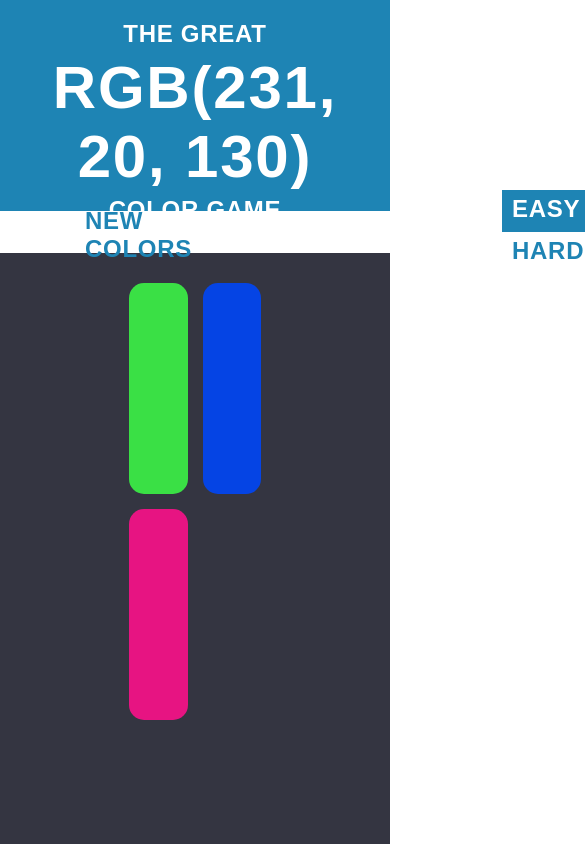
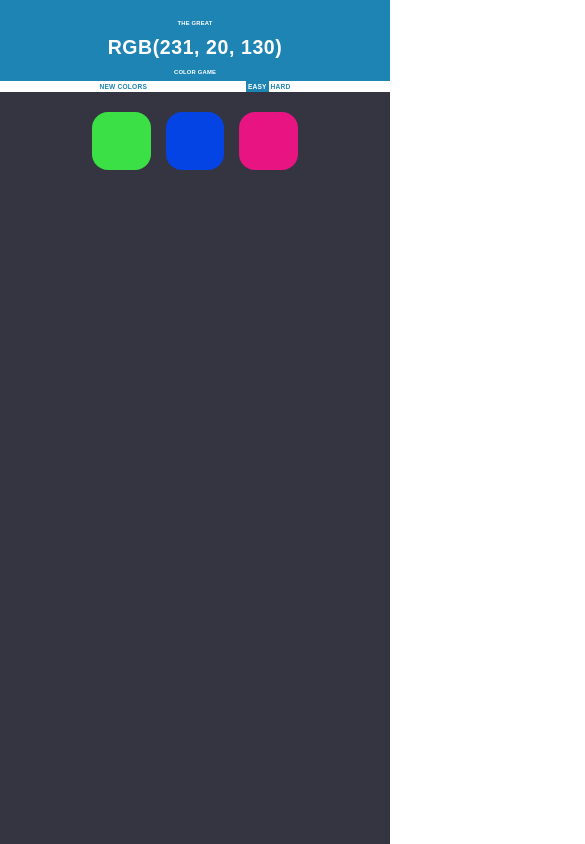
Before and after one commit to a-krkc/Intern-Projects, a plain HTML site: page 4-color-game/index.html in a window 390 px wide. Both pictures are taken after a click on the button "Easy Game". Shown: the whole page, 585 px wide, since content can reach past the window. Drawn offline with Linux system fonts and the light colour scheme.

Commit message:
refactoring to responsive design and code optimization

```diff
--- a/4-color-game/index.html
+++ b/4-color-game/index.html
@@ -12,49 +12,30 @@
       <div class="for-bg">
         <div class="rgb-area">
           <p>THE GREAT</p>
-          <p id="rgb">WTTCG(WELCOME TO THE COLOR GAME)</p>
+          <p id="rgb">RGB(THE COLOR GAME)</p>
           <p>COLOR GAME</p>
         </div>
       </div>
-      <div class="choose-play">
-        <div>
+      <div class="nav">
+        <div class="choose-play">
           <a href="#" id="new-color">NEW COLORS</a>
-        </div>
-        <div>
           <p id="state"></p>
-        </div>
-        <div>
           <a href="#" id="easy">EASY</a>
           <a href="#" id="hard">HARD</a>
         </div>
       </div>
 
       <div class="grid-container">
-        <div class="box-1">
+        <!-- <div class="box-1">
           <div class="layer"><span>Choose</span></div>
-        </div>
-        <div class="box-2">
-          <div class="layer"><span>Choose</span></div>
-        </div>
-        <div class="box-3">
-          <div class="layer"><span>Choose</span></div>
-        </div>
-        <div class="box-4">
-          <div class="layer"><span>Choose</span></div>
-        </div>
-        <div class="box-5">
-          <div class="layer"><span>Choose</span></div>
-        </div>
-        <div class="box-6">
-          <div class="layer"><span>Choose</span></div>
-        </div>
+        </div> -->
       </div>
     </div>
 
     <dialog data-modal>
       <div class="text">SELECT DIFFICULTY</div>
-      <button easy-button>Easy Game</button>
-      <button hard-button>Hard Game</button>
+      <button onclick="easyGame()" easy-button>Easy Game</button>
+      <button onclick="hardGame()" hard-button>Hard Game</button>
     </dialog>
 
     <script src="scripts/listener.js"></script>
--- a/4-color-game/scripts/app.js
+++ b/4-color-game/scripts/app.js
@@ -6,32 +6,52 @@ const state = document.getElementById("state");
 const easy = document.getElementById("easy");
 const hard = document.getElementById("hard");
 const modal = document.querySelector("[data-modal]");
-const easyButton = document.querySelector("[easy-button]");
-const hardButton = document.querySelector("[hard-button]");
-let boxesAll = [];
-let threeBoxes = [];
+const boxesAll = crateBoxes();
+const threeBoxes = boxesAll.slice(0, 3);
 let getRGB;
 init();
+const spans = getSpans();
 
 function init() {
   //? modal
   document.addEventListener("DOMContentLoaded", firstLoad);
-  easyButton.addEventListener("click", easyGame);
-  hardButton.addEventListener("click", hardGame);
 
   easy.addEventListener("click", easyGame);
   hard.addEventListener("click", hardGame);
   newColor.addEventListener("click", changeNew);
   gridContainer.addEventListener("click", gridListener);
-  selectBoxes();
+  renderBoxes();
 }
 
 //!
-function selectBoxes() {
-  for (let i = 1; i < 7; i++) {
-    boxesAll.push(document.querySelector(`.box-${i}`));
-  }
-  for (let i = 0; i < 3; i++) {
-    threeBoxes.push(boxesAll[i]);
-  }
+function crateBoxes() {
+  // const boxes = Array(6).fill().map((_, index) => {
+  const boxes = Array.from({ length: 6 }).map((_, index) => {
+    const box = document.createElement("div");
+    const layer = document.createElement("div");
+    const span = document.createElement("span");
+
+    box.className = `box-${index + 1}`;
+    layer.className = "layer";
+    span.textContent = "Choose";
+
+    layer.appendChild(span);
+    box.appendChild(layer);
+
+    return box;
+  });
+  return boxes;
 }
+
+//!
+function renderBoxes() {
+  boxesAll.map((box) => gridContainer.appendChild(box));
+  // console.log(boxesAll);
+  // console.log(threeBoxes);
+}
+
+//!
+function getSpans() {
+  const s = Array.from(document.querySelectorAll(".layer>span"));
+  return s;
+}
--- a/4-color-game/scripts/color.js
+++ b/4-color-game/scripts/color.js
@@ -2,13 +2,15 @@
 function changeColor(eOrH) {
   getRGB = getRandomColor();
   getRGB === "rgb(52, 53, 65)" && (getRGB = getRandomColor());
-  rgbText.innerText = getRGB;
+  rgbText.textContent = getRGB;
 
-  eOrH === "easy"
-    ? (threeBoxes.map((box) => (box.style.background = getRandomColor())),
-      (getRandomBoxFromArray(threeBoxes).style.background = getRGB))
-    : (boxesAll.map((box) => (box.style.background = getRandomColor())),
-      (getRandomBoxFromArray(boxesAll).style.background = getRGB));
+  if (eOrH === "easy") {
+    threeBoxes.map((box) => (box.style.background = getRandomColor()));
+    getRandomBoxFromArray(threeBoxes).style.background = getRGB;
+  } else {
+    boxesAll.map((box) => (box.style.background = getRandomColor()));
+    getRandomBoxFromArray(boxesAll).style.background = getRGB;
+  }
 }
 
 //!
--- a/4-color-game/scripts/display.js
+++ b/4-color-game/scripts/display.js
@@ -9,22 +9,31 @@ function displayBlock($) {
 }
 
 //!
-function displayText(_) {
-  _ ? (state.innerText = "CONGRATULATIONS!") : (state.innerText = "Try Again!");
+function displayText($) {
+  $
+    ? (state.textContent = "CONGRATULATIONS!")
+    : (state.textContent = "Try Again!");
 }
 
 //!
-function boxHidden(_) {
-  boxesAll.find((i) => i === _ && (i.style.visibility = "hidden"));
+function boxHidden($) {
+  boxesAll.find((i) => i === $ && (i.style.visibility = "hidden"));
 }
 
 //!
 function boxVisible() {
   boxesAll.map((i) => (i.style.visibility = "visible"));
-  stateTextReset();
 }
 
 //!
 function stateTextReset() {
-  state.innerText = "";
+  state.textContent = "";
+  addOrDeleteChoose(true);
 }
+
+//!
+function addOrDeleteChoose($) {
+  $
+    ? spans.map((i) => (i.textContent = "Choose"))
+    : spans.map((i) => (i.textContent = ""));
+}
--- a/4-color-game/scripts/game.js
+++ b/4-color-game/scripts/game.js
@@ -6,9 +6,10 @@ function easyGame() {
     return;
   }
 
-  boxesAll.filter((box, index) => index > 2 && (box.style.display = "none"));
-  easy.classList.add("clicked");
-  hard.classList.remove("clicked");
+  boxesAll.filter((box, index) => index > 2 && displayNone(box));
+
+  easy.className = "clicked";
+  hard.className = "";
 
   boxVisible();
   changeColor("easy");
@@ -22,9 +23,10 @@ function hardGame() {
     return;
   }
 
-  boxesAll.map((box) => (box.style.display = "block"));
-  hard.classList.add("clicked");
-  easy.classList.remove("clicked");
+  boxesAll.map((box) => displayBlock(box));
+
+  hard.className = "clicked";
+  easy.className = "";
 
   boxVisible();
   changeColor("hard");
@@ -33,8 +35,8 @@ function hardGame() {
 //! color
 function choise(truthy, box) {
   truthy
-    ? (displayBlock(box), displayText(true), allColorize(box))
-    : (displayBlock(box), displayText(false), boxHidden(box));
+    ? (displayText(true), allColorize(box), addOrDeleteChoose())
+    : (displayText(false), boxHidden(box));
 }
 
 //!
--- a/4-color-game/styles/grid.css
+++ b/4-color-game/styles/grid.css
@@ -1,26 +1,16 @@
-.grid-container{
-  margin: 25px auto;
-  padding: 5px 2px;
+.grid-container {
+  width: 60%;
+  margin: 20px auto;
   display: grid;
+  grid-template-columns: repeat(3, 15vw);
+  grid-template-rows: repeat(2, 15vw);
   gap: 15px;
-  grid-template-columns: repeat(3, 1fr);
-  grid-template-areas:'box-1 box-2 box-3'
-                      'box-4 box-5 box-6';
+  justify-content: center;
 }
 
-.box-1 {grid-area: box-1;}
-.box-2 {grid-area: box-2;}
-.box-3 {grid-area: box-3;}
-.box-4 {grid-area: box-4;}
-.box-5 {grid-area: box-5;}
-.box-6 {grid-area: box-6;}
-
-.box-1, .box-2, .box-3,
-.box-4, .box-5, .box-6 {
-  width: 15vw;
-  height: 25vh;
-  border-radius: 15px;
-  transition: transform .3s;
+[class ^= "box-"] {
+  border-radius: 1em;
+  transition: all .2s linear;
 
   &:hover {
     transform: translate(-5px, 5px);
@@ -31,14 +21,14 @@
     display: flex;
     align-items: center;
     justify-content: center;
-    border-radius: 15px;
+    border-radius: 1em;
     transition: all .3s;
-    font-size: 1.5em;
 
     & span {
       color: transparent;
       transition: all .3s;
       z-index: -1;
+      font-size: 2vw;
     }
 
     &:hover span{
--- a/4-color-game/styles/keyframes.css
+++ b/4-color-game/styles/keyframes.css
@@ -1,10 +1,10 @@
 @keyframes animate {
-  0%, 75%{
+  0%, 50%, 100% {
     color: var(--white);
-    background-color: var(--blue);
+    background-color: var(--red);
   }
-  50%, 100% {
+  25%, 75% {
     background-color: var(--white);
-    color: var(--blue);
+    color: var(--red);
   }
 }
--- a/4-color-game/styles/main.css
+++ b/4-color-game/styles/main.css
@@ -7,47 +7,54 @@
 }
 
 .rgb-area {
-  width: 100%;
-  height: 25vh;
+  width: 100vw;
   background-color: var(--blue);
   margin: 0 auto;
   text-align: center;
   padding-top: 20px;
   color: var(--white);
-  font-size: 24px;
   transition: all .3s;
+
+  & p:nth-child(odd) {
+    font-size: 1.5vw;
+  }
+
+  & p:last-child {
+    padding-bottom: 1em;
+  }
 
   & p:nth-child(even){
     text-transform: uppercase;
-    font-size: 2.5em;
-    padding: 5px 0;
+    font-size: 5vw;
+    padding: 10px 0;
   }
 }
 
+.nav {
+  background-color: var(--white);
+  width: 100%;
+}
+
 .choose-play {
-  width: 100%;
-  height: 5vh;
+  width: 50%;
   background-color: var(--white);
   display: flex;
-  flex-direction: row;
-  justify-content: space-between;
+  justify-content: space-around;
   align-items: center;
-  font-size: 1.5em;
+  font-size: 2em;
   color: var(--blue);
-
-  & div {
-    margin: 0 75px;
-  }
+  text-align: center;
+  margin: 0 auto;
 
   & a {
-    display: inline-block;
-    height: 5vh;
-    padding: 5px 10px;
+    font-size: 1.7vw;
     transition: all 0.2s linear;
+    padding: .5vw;
   }
 
   & p {
-    width: 100%;
+    font-size: 1.5vw;
+    margin: 0 auto;
     color: var(--red);
     text-shadow: var(--black) -1px -1px 0.2vw;
   }
--- a/4-color-game/styles/reset.css
+++ b/4-color-game/styles/reset.css
@@ -17,6 +17,7 @@
   letter-spacing: .03em;
   font-weight: bold;
   user-select: none;
+  font-size: 16px;
 }
 
 a {
--- a/4-color-game/styles/responsive.css
+++ /dev/null
@@ -1,9 +0,0 @@
-@media (max-width: 1024px) {
-  .grid-container {
-    grid-template-columns: repeat(2, 1fr); /* Yatay sıra, 2 sütun */
-    grid-template-areas:
-      'box-1 box-2'
-      'box-3 box-4'
-      'box-5 box-6';
-  }
-}
--- a/4-color-game/styles/style.css
+++ b/4-color-game/styles/style.css
@@ -3,4 +3,4 @@
 @import url(grid.css);
 @import url(keyframes.css);
 @import url(modal.css);
-@import url(responsive.css);
+/* @import url(responsive.css); */
```
